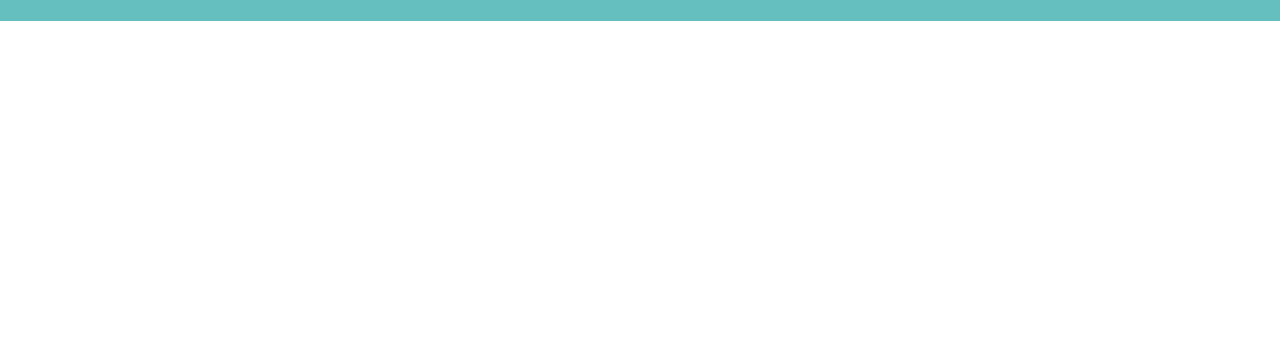
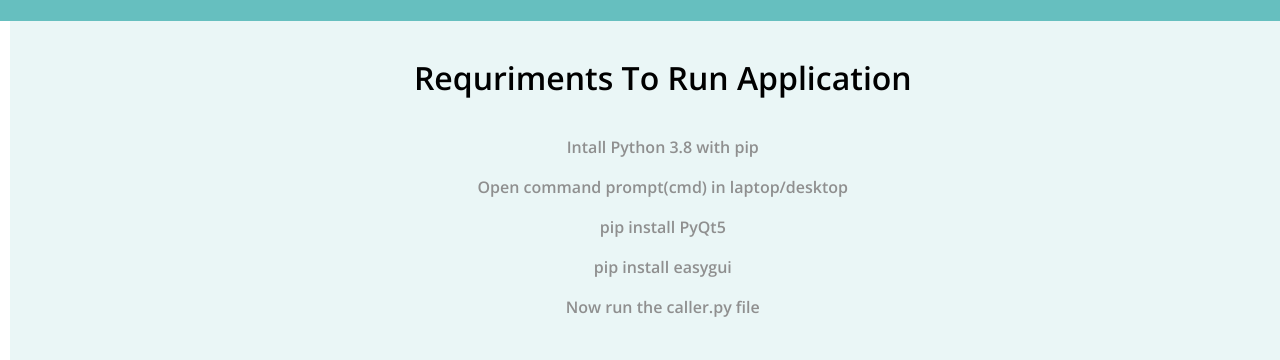
Before and after one commit to shivanvitha-2005/E-Ration-Services, a plain HTML site: page index.html in a window 1280 px wide. Shown: the part 1430-1790 px from the top of the page. Before the commit the page ends 1555 px from the top, so only its background shows below. Drawn offline with nearby package versions, Linux system fonts and the light colour scheme.

Commit message:
Add files via upload

```diff
--- a/index.html
+++ b/index.html
@@ -111,6 +111,23 @@
       </div>
     </div>
   </section>
+
+  <section id="Installation">
+    <div class="container-fluid install">
+      <div class="col-md-8">
+      <h2>Requriments To Run Application</h2>
+        <p>Intall Python 3.8 with pip</p>
+        <p>Open command prompt(cmd) in laptop/desktop</p>
+        <p>pip install PyQt5</p>
+        <p>pip install easygui</p>
+        <p>Now run the caller.py file</p>
+        </div>
+    </div>
+
+
+
+
+  </section>
 </body>
 
 </html>
--- a/styles.css
+++ b/styles.css
@@ -86,3 +86,9 @@ padding: 3%;
 .features-icon{
   margin-bottom: 5%;
 }
+
+.install{
+  text-align: center;
+  padding: 3% 1% 2% 27%;
+  background-color:#EAF6F6;
+}
```
